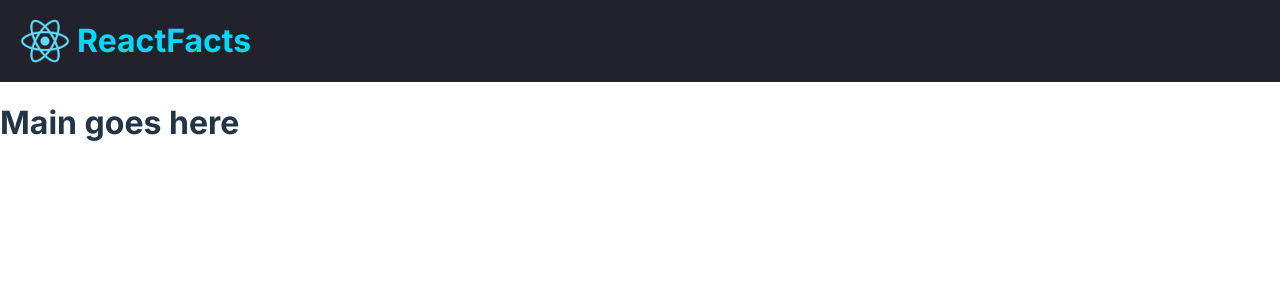
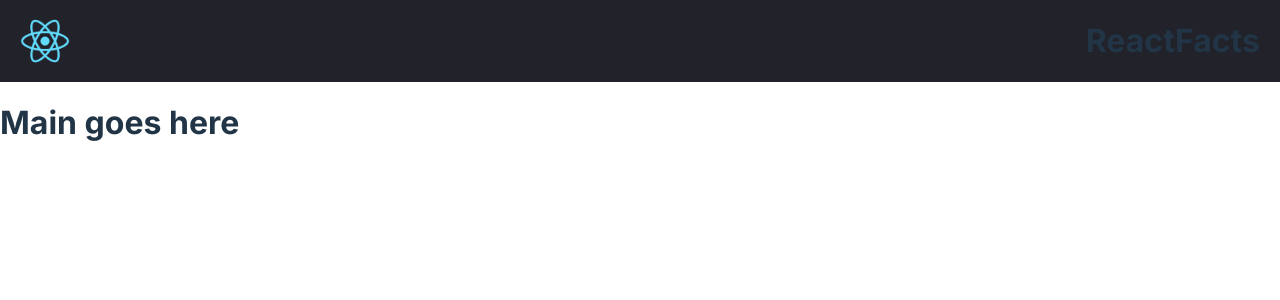
Before and after one commit to Davsan88/react-facts, a React (Vite) app: page / in a window 1280 px wide. Shown: the top 300 px of the page. Built offline with nearby package versions, Linux system fonts and the light colour scheme.

Commit message:
Update App.css

```diff
--- a/src/App.css
+++ b/src/App.css
@@ -1,17 +1,22 @@
 .navBarDiv {
   display: flex;
   align-items: center;
-  justify-content: left;
+  justify-content: space-between;
   background-color: #21222A;
   padding-left: 20px;
+  padding-right: 20px;
   max-height: 91px;
-  gap: 7px
 }
 
-.navBarDiv img {
-
+.navBarDiv div {
+  display: flex;
+  align-items: center;
+  justify-content: space-between;
+  color: #00D8FF;
+  gap: 7px;
 }
 
-.navBarDiv h1 {
-  color: #00D8FF;
+.navBarDiv div img {
+  height: 29px;
+  width: 29px;
 }
```
